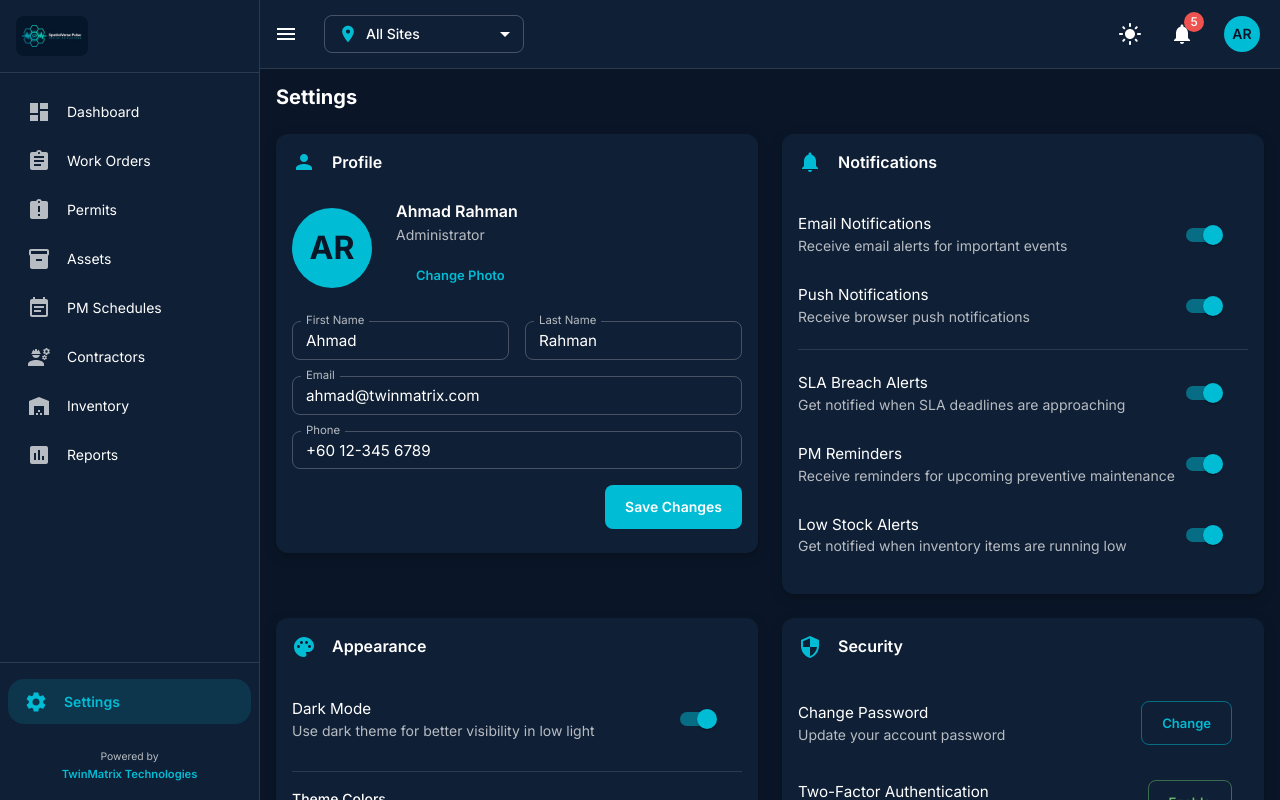
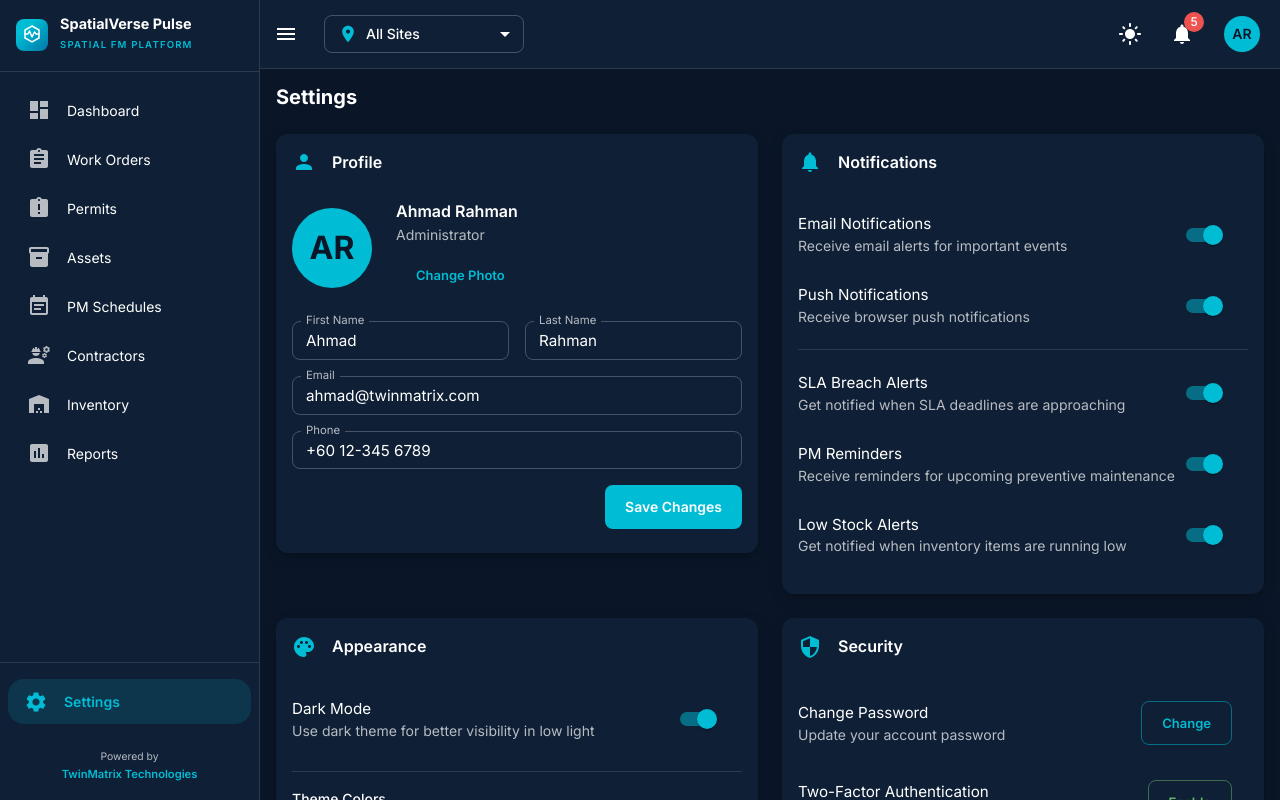
Before and after one commit to TwinMatrixOrg/spatialverse-cmms, a React (Vite) app in the folder web/: page /cmms/settings in a window 1280 px wide. Shown: the top 800 px of the page. Built offline with nearby package versions, Linux system fonts and the light colour scheme.

Commit message:
fix(branding): replace JPG logo with clean SVG hex+pulse icon + wordmark, no double-box

```diff
--- a/web/src/components/Layout/Sidebar.tsx
+++ b/web/src/components/Layout/Sidebar.tsx
@@ -90,35 +90,52 @@ export default function Sidebar({ open, onClose, drawerWidth, collapsedWidth, is
           minHeight: 64,
         }}
       >
-        {open || isMobile ? (
-          /* Expanded: show full logo image */
-          <Box
-            component="img"
-            src="/cmms/sv-pulse-logo.jpg"
-            alt="SpatialVerse Pulse"
-            sx={{
-              height: 40,
-              maxWidth: 200,
-              objectFit: 'contain',
-              objectPosition: 'left center',
-              borderRadius: 1,
-            }}
-          />
-        ) : (
-          /* Collapsed: show icon-only box */
+        {/* Logo icon mark */}
         <Box
           sx={{
-              width: 36,
-              height: 36,
-              borderRadius: 2,
-              background: 'linear-gradient(135deg, #00BCD4 0%, #0A1628 100%)',
+            width: 32,
+            height: 32,
+            borderRadius: '8px',
+            background: 'linear-gradient(135deg, #00BCD4 30%, #0077A8 100%)',
             display: 'flex',
             alignItems: 'center',
             justifyContent: 'center',
+            flexShrink: 0,
+            mr: open || isMobile ? 1.5 : 0,
           }}
         >
-            <Typography variant="h6" sx={{ color: 'white', fontWeight: 700, fontSize: '1rem' }}>
-              SP
+          {/* Hex + pulse SVG icon */}
+          <svg width="20" height="20" viewBox="0 0 20 20" fill="none" xmlns="http://www.w3.org/2000/svg">
+            <polygon points="10,1 17,5 17,13 10,17 3,13 3,5" fill="none" stroke="white" strokeWidth="1.5"/>
+            <polyline points="3,9 6,9 7.5,6 10,12 12.5,7 14,9 17,9" stroke="white" strokeWidth="1.5" strokeLinecap="round" strokeLinejoin="round" fill="none"/>
+          </svg>
+        </Box>
+
+        {(open || isMobile) && (
+          <Box sx={{ minWidth: 0 }}>
+            <Typography
+              variant="subtitle1"
+              sx={{
+                fontWeight: 700,
+                color: 'white',
+                lineHeight: 1.1,
+                fontSize: '0.9rem',
+                whiteSpace: 'nowrap',
+              }}
+            >
+              SpatialVerse Pulse
+            </Typography>
+            <Typography
+              variant="caption"
+              sx={{
+                color: '#00BCD4',
+                fontSize: '0.6rem',
+                letterSpacing: '0.12em',
+                fontWeight: 600,
+                textTransform: 'uppercase',
+              }}
+            >
+              Spatial FM Platform
             </Typography>
           </Box>
         )}
```
Also changed, not shown: 2 other files (tests, documents, lock files or other folders). Lines whose indentation alone changed are shown as unchanged.
